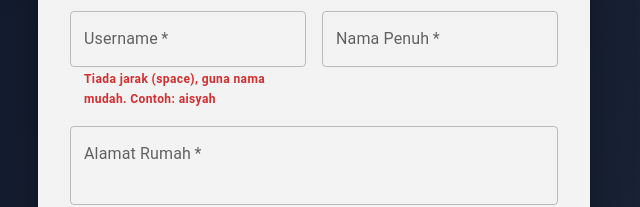
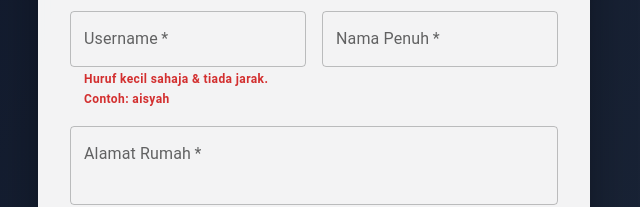
Before and after one commit to hiokauka/MLM-business-System, a React (Vite) app in the folder sistem/: page /SignUp in a window 1280 px wide. Shown: the part 266-473 px from the top of the page, without its empty margins (326-966 px from the left). Built offline with nearby package versions, Linux system fonts and the light colour scheme.

Commit message:
feat: add user sign-up page component with Supabase registration logic

```diff
--- a/sistem/src/component/SignUpPage.jsx
+++ b/sistem/src/component/SignUpPage.jsx
@@ -29,8 +29,8 @@ function SignUpPage() {
   const handleSubmit = async (e) => {
     e.preventDefault();
 
-    if (formData.username.includes(" ")) {
-      alert("Username tidak boleh mengandungi ruang! Contoh username  : harisi1982 , rogayah21 , aisyah");
+    if (formData.username.includes(" ") || /[A-Z]/.test(formData.username)) {
+      alert("Username mesti huruf kecil sahaja dan tiada ruang (space)! Contoh: aisyah");
       return;
     }
 
@@ -150,7 +150,7 @@ function SignUpPage() {
           <Box component="form" onSubmit={handleSubmit} sx={{ display: 'flex', flexDirection: 'column', gap: 2 }}>
             <Grid container spacing={2}>
               <Grid item xs={12} sm={6}>
-                <TextField label="Username" name="username" fullWidth value={formData.username} onChange={handleChange} required variant="outlined" helperText="Tiada jarak (space), guna nama mudah. Contoh: aisyah" FormHelperTextProps={{ sx: { color: 'error.main', fontWeight: 'bold' } }} />
+                <TextField label="Username" name="username" fullWidth value={formData.username} onChange={handleChange} required variant="outlined" helperText="Huruf kecil sahaja & tiada jarak. Contoh: aisyah" FormHelperTextProps={{ sx: { color: 'error.main', fontWeight: 'bold' } }} />
               </Grid>
               <Grid item xs={12} sm={6}>
                 <TextField label="Nama Penuh" name="name" fullWidth value={formData.name} onChange={handleChange} required variant="outlined" />
```
